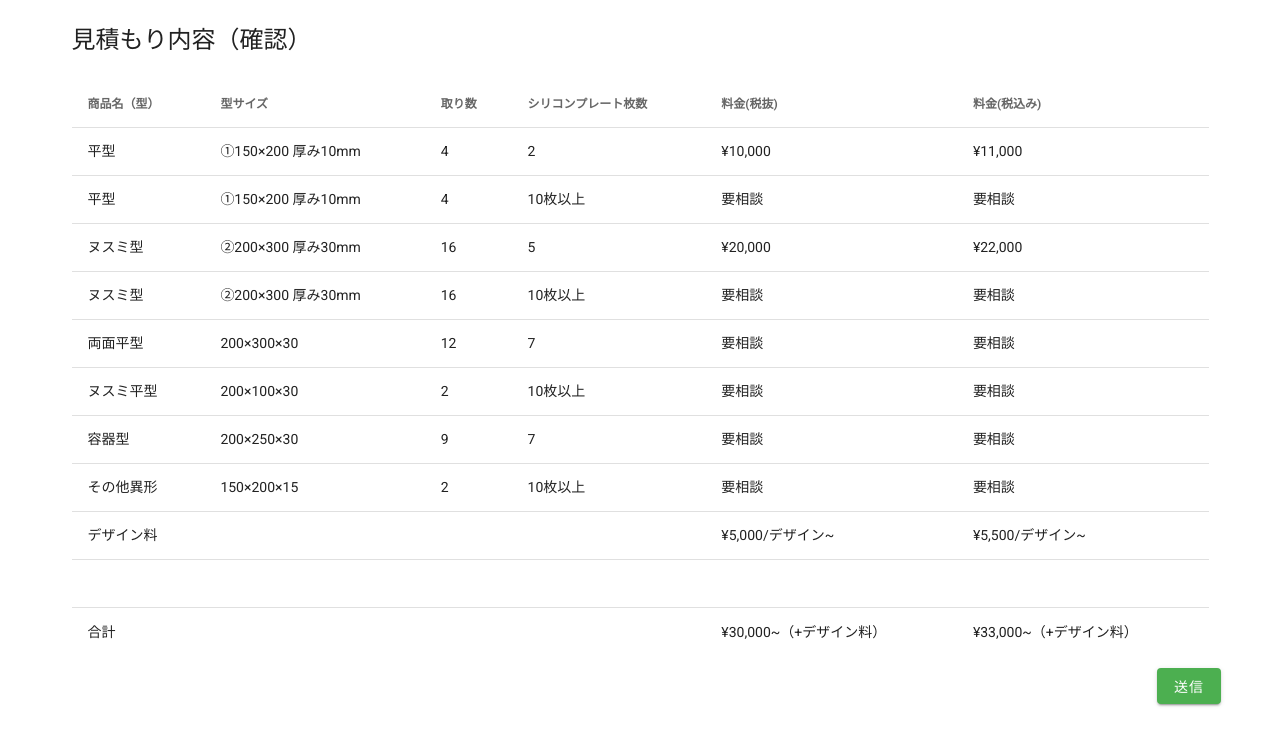
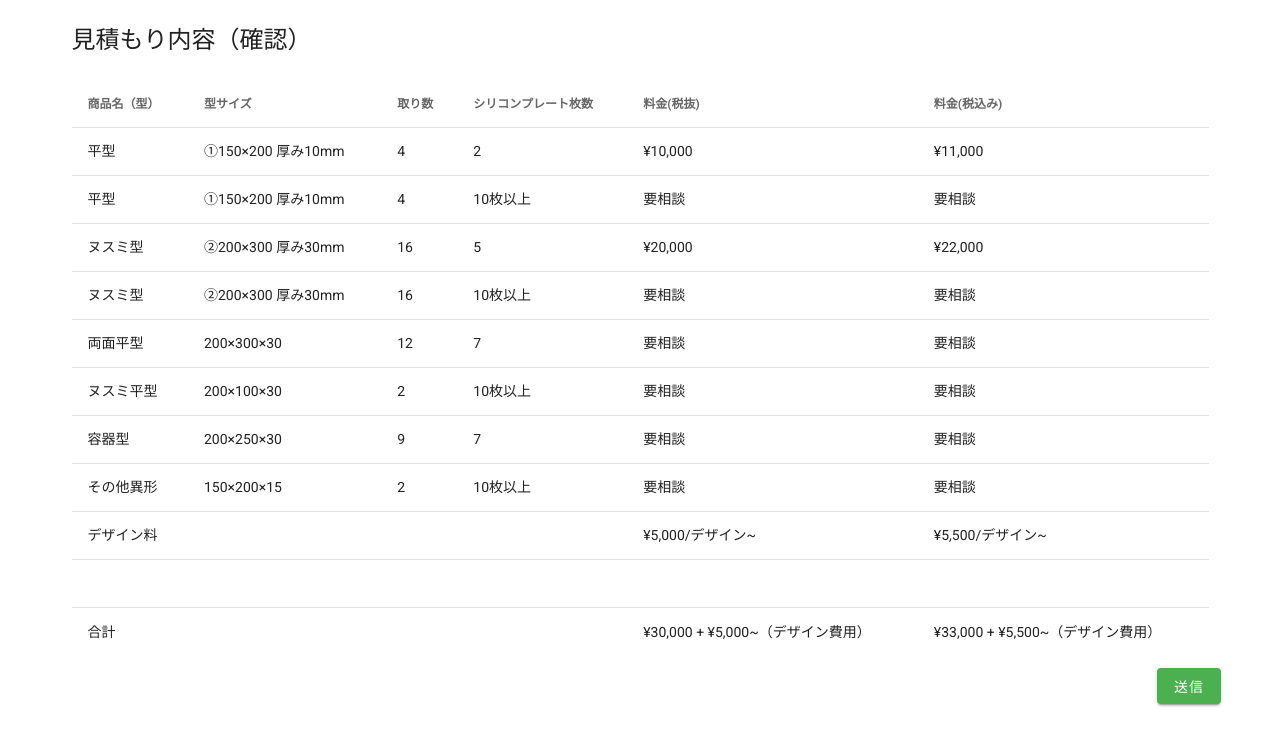
Before and after one commit to telumo/lp-form-proto, a Nuxt app: page /confirm/mitsumori in a window 1280 px wide. Shown: the top 746 px of the page. Built offline with nearby package versions, Linux system fonts and the light colour scheme.

Commit message:
合計の表示修正

```diff
--- a/pages/confirm/mitsumori.vue
+++ b/pages/confirm/mitsumori.vue
@@ -128,8 +128,8 @@ export default {
           size: "",
           count: "",
           plateCount: "",
-          price: "¥30,000~（+デザイン料）",
-          priceWithTax: "¥33,000~（+デザイン料）",
+          price: "¥30,000 + ¥5,000~（デザイン費用）",
+          priceWithTax: "¥33,000 + ¥5,500~（デザイン費用）",
         },
       ],
     };
```
